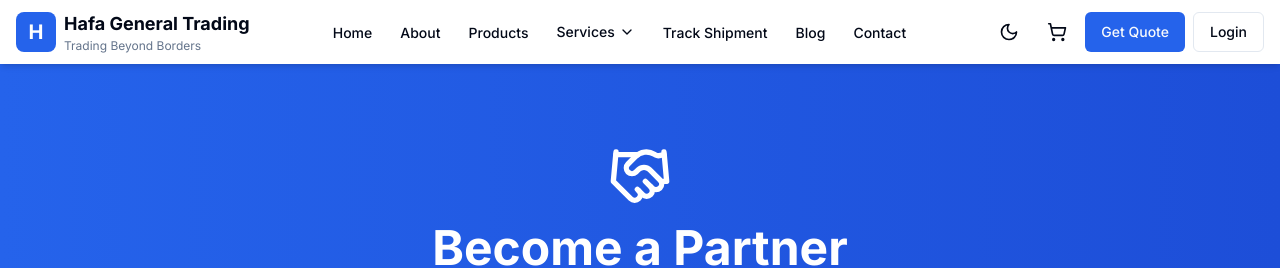
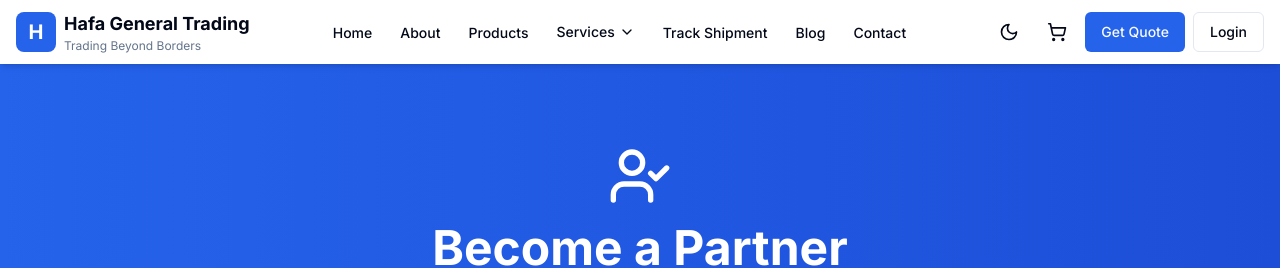
Before and after one commit to contacthafagroup-beep/hafa-trading, a Next.js app: page /partnership in a window 1280 px wide. Shown: the top 268 px of the page. Built offline with nearby package versions, Linux system fonts and the light colour scheme.

Commit message:
Fix: Use UserCheck icon instead of Handshake

```diff
--- a/app/partnership/page.tsx
+++ b/app/partnership/page.tsx
@@ -8,7 +8,7 @@ import { Card, CardContent, CardHeader, CardTitle } from '@/components/ui/card';
 import { Input } from '@/components/ui/input';
 import { Textarea } from '@/components/ui/textarea';
 import { Button } from '@/components/ui/button';
-import { HandshakeIcon, Globe, TrendingUp, Users, CheckCircle, Send } from 'lucide-react';
+import { UserCheck, Globe, TrendingUp, Users, CheckCircle, Send } from 'lucide-react';
 import toast from 'react-hot-toast';
 
 export default function PartnershipPage() {
@@ -80,7 +80,7 @@ export default function PartnershipPage() {
             animate={{ opacity: 1, y: 0 }}
             className="max-w-3xl mx-auto text-center"
           >
-            <HandshakeIcon className="h-16 w-16 mx-auto mb-4" />
+            <UserCheck className="h-16 w-16 mx-auto mb-4" />
             <h1 className="text-4xl md:text-5xl font-bold mb-4">Become a Partner</h1>
             <p className="text-xl text-blue-100">
               Join our global network of distributors and importers
```
